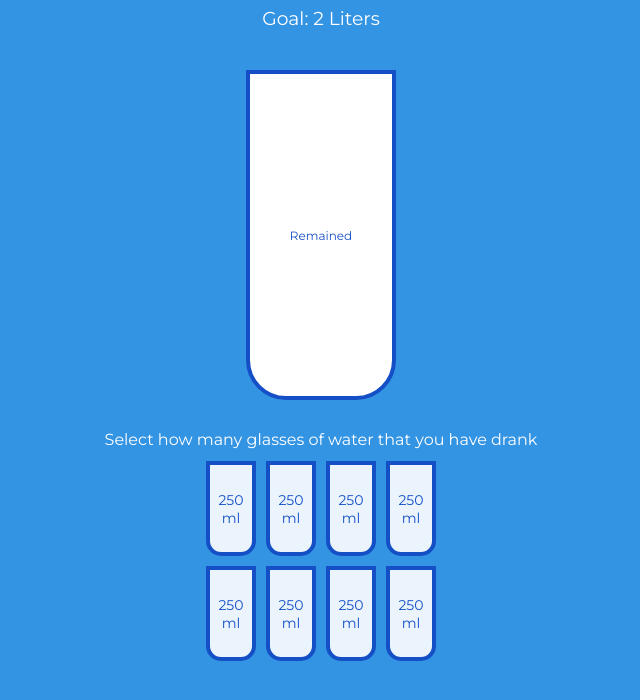
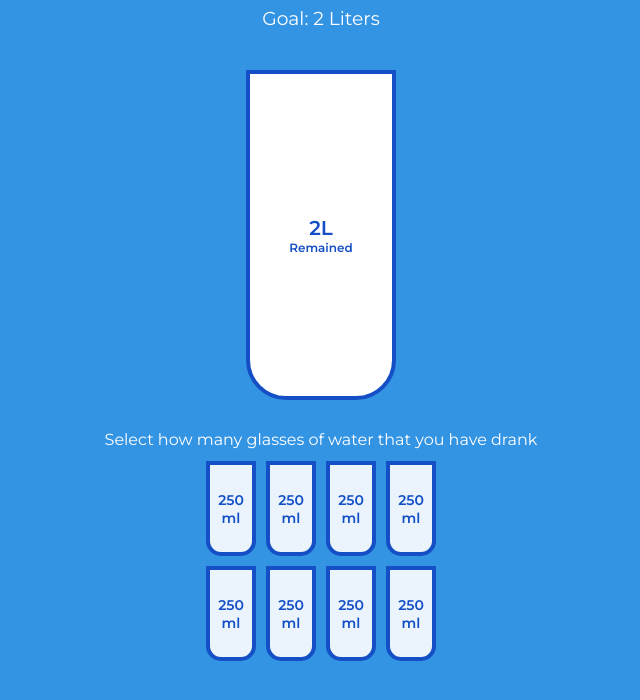
Before and after one commit to GAURAVKR007/Drink-Water-Tracker---Day-16-, a plain HTML site: page index.html in a window 1280 px wide. Shown: the part 60-760 px from the top of the page, without its empty margins (319-959 px from the left). Drawn offline with Linux system fonts and the light colour scheme.

Commit message:
Added Functionality to big cup and project completed

```diff
--- a/index.js
+++ b/index.js
@@ -2,6 +2,8 @@ const smallCups = document.querySelectorAll('.cup-small')
 const listers = document.getElementById('litres')
 const perecentage = document.getElementById('percentage')
 const remained = document.getElementById('remained')
+
+updateBigCup()
 
 smallCups.forEach((cup,idx) => {
     cup.addEventListener('click',()=>{highlightCups(idx)})
@@ -20,4 +22,29 @@ function highlightCups(idx){
             cup.classList.remove('full')
         }
     })
+
+    updateBigCup()
 }
+
+function updateBigCup() {
+    const fullCups = document.querySelectorAll('.cup-small.full').length
+
+    const totalCups = smallCups.length
+
+    if(fullCups === 0 ) {
+        perecentage.style.visibility = 'hidden'
+        perecentage.style.height = 0
+    }else {
+        perecentage.style.visibility = 'visible'
+        perecentage.style.height = `${fullCups / totalCups * 330}px`
+        perecentage.innerText = `${fullCups/ totalCups * 100}%`
+    }
+
+    if(fullCups === totalCups){
+        remained.style.visibility = 'hidden'
+        remained.style.height = 0
+    }else {
+        remained.style.visibility = 'visible'
+        listers.innerText = `${2-(250 * fullCups /1000)}L`
+    }
+}
--- a/style.css
+++ b/style.css
@@ -49,6 +49,7 @@ h3 {
     cursor: pointer;
     font-size: 14px;
     align-items: center;
+    font-weight: bold;
     justify-content: center;
     text-align: center;
     margin: 5px;
@@ -85,6 +86,7 @@ h3 {
 
 .remained small {
     font-size: 12px;
+    font-weight: bold;
 }
 
 .percentage {
```
